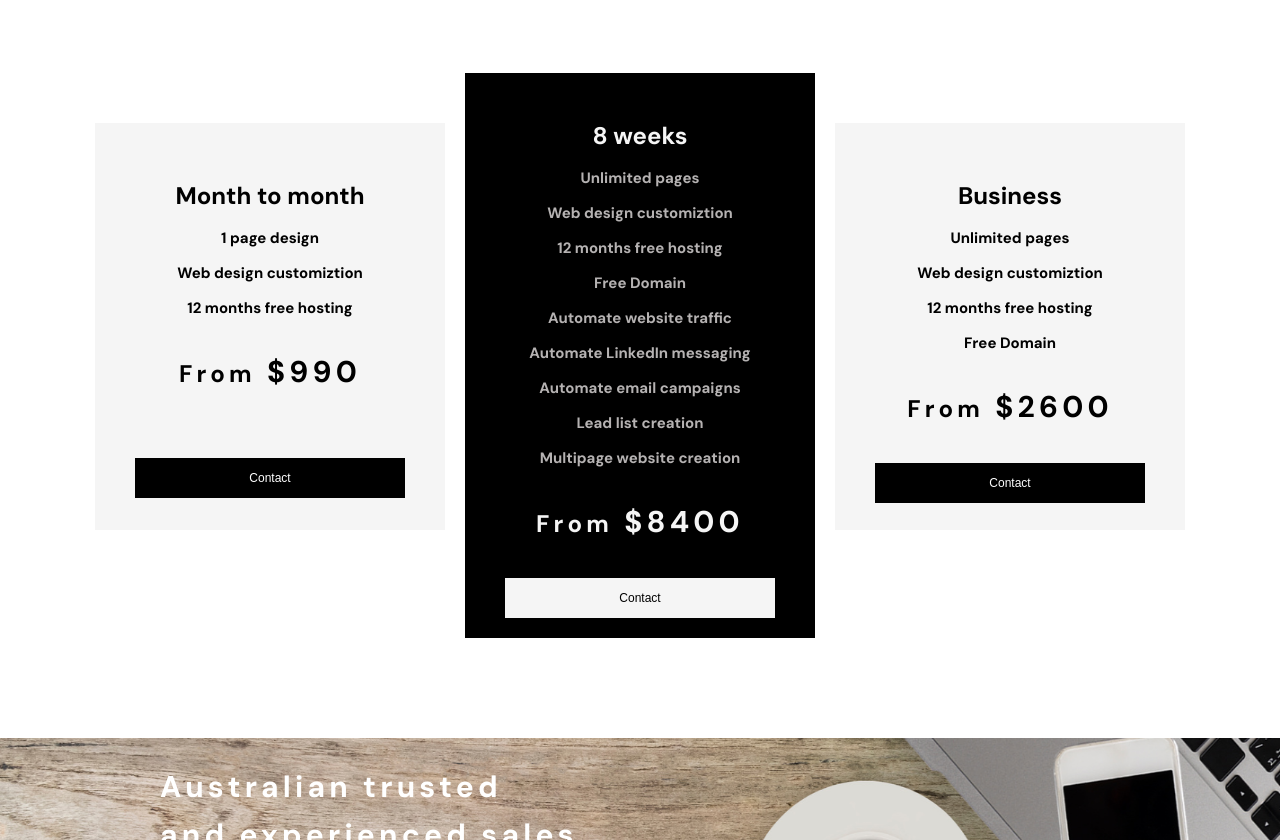
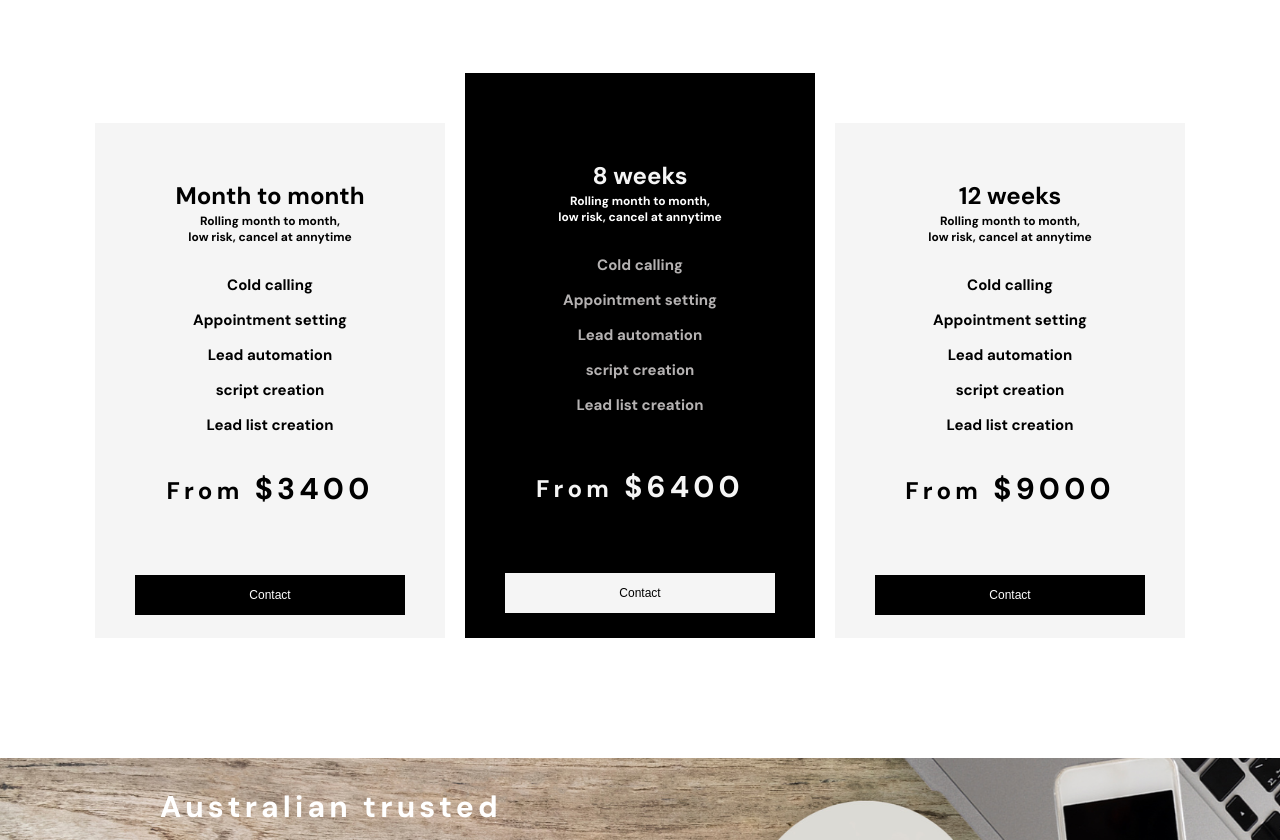
Before and after one commit to shaunvan119/fit-media, a React (Create React App) app: page / in a window 1280 px wide. Shown: the part 3000-3840 px from the top of the page. Built offline with nearby package versions, Linux system fonts and the light colour scheme.

Commit message:
fixed mobile layout

```diff
--- a/src/components/progressbar.css
+++ b/src/components/progressbar.css
@@ -17,3 +17,20 @@
     text-align: center;
     margin-top: 80px;
 }
+
+@media  (max-width: 550px) {
+
+/*MQ header and top main*/
+
+
+
+.circle-wrapper-bar {
+  display: grid;
+
+  margin-bottom: 1000px;
+  max-width: 200px;
+}
+
+
+
+}
--- a/src/containers/Footer/Footer.js
+++ b/src/containers/Footer/Footer.js
@@ -21,7 +21,7 @@ function Footer() {
                 <a href="https://www.facebook.com/slvdevelopments" style={{textDecoration: 'none', color: '#FFFFFF'}}><AiFillFacebook size={62}/></a>
                 <a href="https://www.linkedin.com/in/shaun-van-amersfoort-80b7b7194/" style={{textDecoration: 'none', color: '#FFFFFF'}}><AiFillLinkedin size={62}/></a>
             </div>
-          <Link style={{textDecoration: 'none', color: '#FFFFFF'}} to="/contactUs"><p className="sales-machine">I need a 24/7 sales machine</p></Link>
+          <Link style={{textDecoration: 'none', color: '#FFFFFF'}} to="/contactUs"><p className="sales-machine">I need Austraila's best sales professionals!</p></Link>
 
             </div>
         </div>
--- a/src/containers/LeadAutomation/LeadAutomation.js
+++ b/src/containers/LeadAutomation/LeadAutomation.js
@@ -31,14 +31,14 @@ function LeadAutomation() {
 
                 <h2 className="lead-heading">Worldstrides</h2>
                 <p className="bottom-p">Built a cold sale funnel to a
-                pipeline of 2.9 million<br/>  dollars,
+                pipeline of<br/> 2.9 million  dollars,
                 in sales, across a<br/> 10 month period.</p>
 
             </div>
             <div className="info-bar-bottom">
                 <h2 className="lead-heading">AIPT</h2>
                 <p className="bottom-p bottom-aipt">I built a lead generating network from the<br/> ground up, which
-                   has resulted in achieving<br/>  2.5 million in sales revenuefrom my start date in<br/> 2016 to 2019.</p>
+                   has resulted in achieving<br/>  2.5 million in sales revenue.</p>
 
             </div>
 
--- a/src/containers/LeadAutomation/lead.css
+++ b/src/containers/LeadAutomation/lead.css
@@ -18,8 +18,8 @@
 }
 
 .info-bar-bottom {
+  text-align: center;
 
-    margin-left: 100px;
 }
 
 
--- a/src/containers/PriceSection/Price.js
+++ b/src/containers/PriceSection/Price.js
@@ -9,59 +9,57 @@ function Price() {
         <div className="price-container">
             <div className="price-box">
                 <h2 className="price-header">Month to month</h2>
+                <p className="price__description">Rolling month to month,<br/> low risk, cancel at annytime</p>
                 <span className="list-itmes">
-                    <p>1 page design</p>
-                    <p>Web design customiztion</p>
-                    <p>12 months free hosting</p>
+                    <p>Cold calling</p>
+                    <p>Appointment setting</p>
+                    <p>Lead automation</p>
+                    <p>script creation</p>
+                    <p>Lead list creation</p>
                 </span>
-                <p className="price"><span className='from'>From</span> $990</p>
+                <p className="price"><span className='from'>From</span> $3400</p>
                 <Link to="/contactUs"><button className="price-button-basic">Contact</button></Link>
             </div>
             <div className="price-box-pro">
                 <h2 className="price-header-pro">8 weeks</h2>
+                <p className="price__description description__p">Rolling month to month,<br/> low risk, cancel at annytime</p>
                 <span className="list-pro">
-                    <p>Unlimited pages</p>
-                    <p>Web design customiztion</p>
-                    <p>12 months free hosting</p>
-                    <p>Free Domain</p>
-                    <p>Automate website traffic</p>
-                    <p>Automate LinkedIn messaging</p>
-                    <p>Automate email campaigns</p>
+                    <p>Cold calling</p>
+                    <p>Appointment setting</p>
+                    <p>Lead automation</p>
+                    <p>script creation</p>
                     <p>Lead list creation</p>
-                    <p>Multipage website creation</p>
                  </span>
-                <p className="price-pro"><span className='from'>From</span> $8400</p>
+                <p className="price-pro"><span className='from'>From</span> $6400</p>
                 <Link to="/contactUs"><button className="button-pro">Contact</button></Link>
 
             </div>
 
             <div className="price-box-pro-mobile">
-                <h2 className="price-header-pro">12 weeks</h2>
+                <h2 className="price-header-pro">Month to month</h2>
+                <p className="price__description  description__p">Rolling month to month,<br/> low risk, cancel at annytime</p>
                 <span className="list-pro">
-                    <p>Unlimited pages</p>
-                    <p>Web design customiztion</p>
-                    <p>12 months free hosting</p>
-                    <p>Free Domain</p>
-                    <p>Automate website traffic</p>
-                    <p>Automate LinkedIn messaging</p>
-                    <p>Automate email campaigns</p>
+                    <p>Cold calling</p>
+                    <p>Appointment setting</p>
+                    <p>Lead automation</p>
+                    <p>script creation</p>
                     <p>Lead list creation</p>
-                    <p>Multipage website creation</p>
                  </span>
-                <p className="price-pro"><span className='from'>From</span> $990</p>
+                <p className="price-pro"><span className='from'>From</span> $3400</p>
                 <Link to="/contactUs"><button className="button-pro">Contact</button></Link>
 
             </div>
             <div className="price-box">
-                <h2 className="price-header">Business</h2>
+                <h2 className="price-header">12 weeks</h2>
+                <p className="price__description">Rolling month to month,<br/> low risk, cancel at annytime</p>
                 <span className="list-itmes">
-                    <p>Unlimited pages</p>
-                    <p>Web design customiztion</p>
-                    <p>12 months free hosting</p>
-                    <p>Free Domain</p>
-                    <p></p>
+                    <p>Cold calling</p>
+                    <p>Appointment setting</p>
+                    <p>Lead automation</p>
+                    <p>script creation</p>
+                    <p>Lead list creation</p>
                 </span>
-                <p className="price"><span className='from'>From</span> $2600</p>
+                <p className="price"><span className='from'>From</span> $9000</p>
                 <Link to="/contactUs"><button className="price-button-business">Contact</button></Link>
             </div>
 
--- a/src/containers/PriceSection/price.css
+++ b/src/containers/PriceSection/price.css
@@ -7,7 +7,7 @@
 
 
 .price-box {
-    height: 407px;
+    height: 515px;
     width: 350px;
     background-color: #F5F5F5;
     margin: 20px;
@@ -23,6 +23,8 @@
 
 .price-pro {
     color: #F5F5F5;
+    margin-top: 48px;
+    margin-bottom: 60px;
 }
 
 .price-box-pro {
@@ -54,7 +56,7 @@
     color: #F5F5F5;
     font-size: 24px;
     font-weight: 700;
-    margin-top: 50px;
+    margin-top: 90px;
 }
 
 .price-header {
@@ -64,6 +66,7 @@
 
 .price-box-pro {
     text-align: center;
+
 }
 
 .price-button-business {
@@ -73,6 +76,7 @@
     color: #FFFFFF;
     border: none;
     font-size: 12px;
+    margin-top: 30px;
 }
 
 
@@ -107,6 +111,7 @@
     border: none;
     font-size: 12px;
 
+
 }
 
 .button-pro:hover {
@@ -114,3 +119,13 @@
     cursor: pointer;
     color: #F5F5F5;
 }
+
+.price__description {
+    font-size: 12px;
+    margin-top: -15px;
+    margin-bottom: 30px;
+}
+
+.description__p {
+    color: #FFFFFF;
+}
--- a/src/containers/Topmain/TopMain.js
+++ b/src/containers/Topmain/TopMain.js
@@ -37,6 +37,7 @@ function TopMain() {
        </div>
 
        <div className="top-main-container-one">
+       <img src={attention} alt="computer" className="image-main"/>
             <div className="top-main-one-white">
             <h1 className="main-h1-two get-attention">Get attention<br/>the right<br/>way</h1>
             <p className="main-p">Hiring the right salesperson internally can be<br/>
@@ -45,7 +46,7 @@ function TopMain() {
                 winning meaningful conversations with<br/> decision makers,
                 I will deliver low risk, low cost<br/> transparent results.</p>
             </div>
-            <img src={attention} alt="computer" className="image-main"/>
+            <img src={attention} alt="computer" className="image-main speaker-image"/>
        </div>
     </div>
     )
--- a/src/containers/Topmain/topMain.css
+++ b/src/containers/Topmain/topMain.css
@@ -1,9 +1,6 @@
 
 
 
-.funnel-background {
-
-}
 
 .top-main-one-white {
     width: 100%;
--- a/src/index.css
+++ b/src/index.css
@@ -2,6 +2,8 @@ body {
   margin: 0;
   font-family: 'DM Sans', sans-serif;
   overflow-x: hidden;
+
+
 
 }
 
@@ -79,6 +81,10 @@ img {
 
 /*MQ header and top main*/
 
+body {
+  width: 140%;
+}
+
 .logo {
    height: 200px;
    margin-left: -40px;
@@ -97,13 +103,18 @@ img {
 .top-main-container-one {
   display: flex;
   flex-direction: column;
+
 }
 
 
-.data-list, .lead-funnel {
+.speaker-image {
   display: none;
+}
 
+.circle-wrapper-bar {
+  display: none;
 }
+
 
 /*MQ bottom section*/
 
@@ -177,7 +188,7 @@ img {
 
 @media (min-width: 550px) {
 
-.price-box-pro-mobile {
+.price-box-pro-mobile, .speaker-image {
   display: none;
 }
 
```
